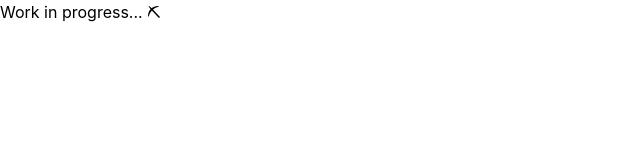
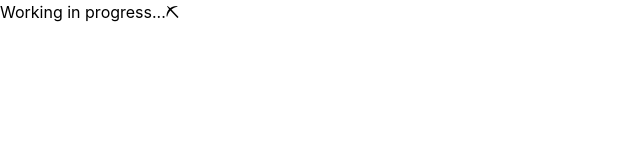
Before and after one commit to isdi-coders-2023/Leandro-Lupano-Final-Project-front-202301-mad, a React (Create React App) app: page / in a window 1280 px wide. Shown: the top 160 px of the page, without its empty margins (0-640 px from the left). Built offline with nearby package versions, Linux system fonts and the light colour scheme.

Commit message:
✅ Add app test

```diff
--- a/public/index.html
+++ b/public/index.html
@@ -7,7 +7,6 @@
     <title>Guitar World</title>
   </head>
   <body>
-    <p>Work in progress... ⛏</p>
     <div id="root"></div>
   </body>
 </html>
--- a/src/app/App.tsx
+++ b/src/app/App.tsx
@@ -10,7 +10,11 @@ export type MenuOption = {
 // ];
 
 function App() {
-  return <div className="App"></div>;
+  return (
+    <div className="App">
+      <p>Working in progress...⛏</p>
+    </div>
+  );
 }
 
 export default App;
```
Also changed, not shown: 1 other file (tests, documents, lock files or other folders).
